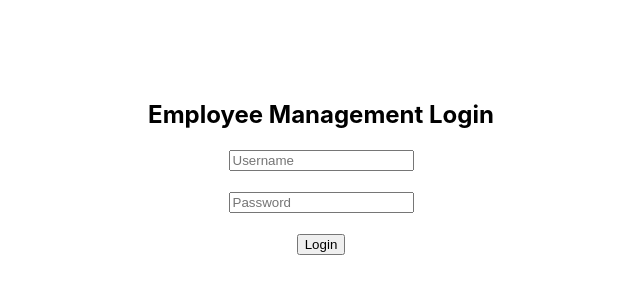
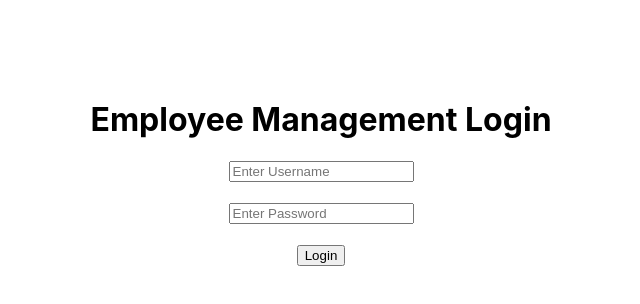
Before and after one commit to karthikasubiramanics-dev/ems-frontend, a React (Create React App) app: page / in a window 1280 px wide. Shown: the top 304 px of the page, without its empty margins (319-959 px from the left). Built offline with nearby package versions, Linux system fonts and the light colour scheme.

Commit message:
final backend connection

```diff
--- a/src/App.js
+++ b/src/App.js
@@ -6,7 +6,8 @@ function App() {
   const [isLoggedIn, setIsLoggedIn] = useState(false);
   const [employees, setEmployees] = useState([]);
 
-  // Deployed backend URL
+  // IMPORTANT:
+  // Replace this with your actual Render backend URL
   const BASE_URL = "https://ems-backend-l4vn.onrender.com";
 
   // Fetch employees after login
@@ -15,17 +16,16 @@ function App() {
       fetch(`${BASE_URL}/api/employees`)
         .then((response) => response.json())
         .then((data) => {
-          console.log(data);
-          setEmployees(data.data || []);
+          console.log("Employees:", data);
+          setEmployees(data);
         })
         .catch((error) => {
           console.error("Error fetching employees:", error);
-          alert("Failed to load employees");
+          alert("Failed to fetch employees");
         });
     }
   }, [isLoggedIn]);
 
-  // Login function
   const handleLogin = async () => {
     try {
       const response = await fetch(`${BASE_URL}/api/auth/login`, {
@@ -40,7 +40,7 @@ function App() {
       });
 
       const result = await response.json();
-      console.log(result);
+      console.log("Login Result:", result);
 
       if (result.message === "Login successful") {
         alert("Login Success");
@@ -50,7 +50,7 @@ function App() {
       }
 
     } catch (error) {
-      console.error(error);
+      console.error("Login Error:", error);
       alert("Server Error");
     }
   };
@@ -60,7 +60,8 @@ function App() {
     return (
       <div style={{ padding: "20px" }}>
         <h1>Employee Management System</h1>
-        <h2>Employee List</h2>
+        <h2>Welcome Admin ✅</h2>
+        <h3>Employee List</h3>
 
         {employees.length === 0 ? (
           <p>No employees found</p>
@@ -75,7 +76,6 @@ function App() {
                 <th>Salary</th>
               </tr>
             </thead>
-
             <tbody>
               {employees.map((emp) => (
                 <tr key={emp.id}>
@@ -93,28 +93,26 @@ function App() {
     );
   }
 
-  // Login page
+  // Login Page
   return (
     <div style={{ textAlign: "center", marginTop: "100px" }}>
-      <h2>Employee Management Login</h2>
+      <h1>Employee Management Login</h1>
 
       <input
         type="text"
-        placeholder="Username"
+        placeholder="Enter Username"
         value={username}
         onChange={(e) => setUsername(e.target.value)}
       />
-
       <br />
       <br />
 
       <input
         type="password"
-        placeholder="Password"
+        placeholder="Enter Password"
         value={password}
         onChange={(e) => setPassword(e.target.value)}
       />
-
       <br />
       <br />
 
```
